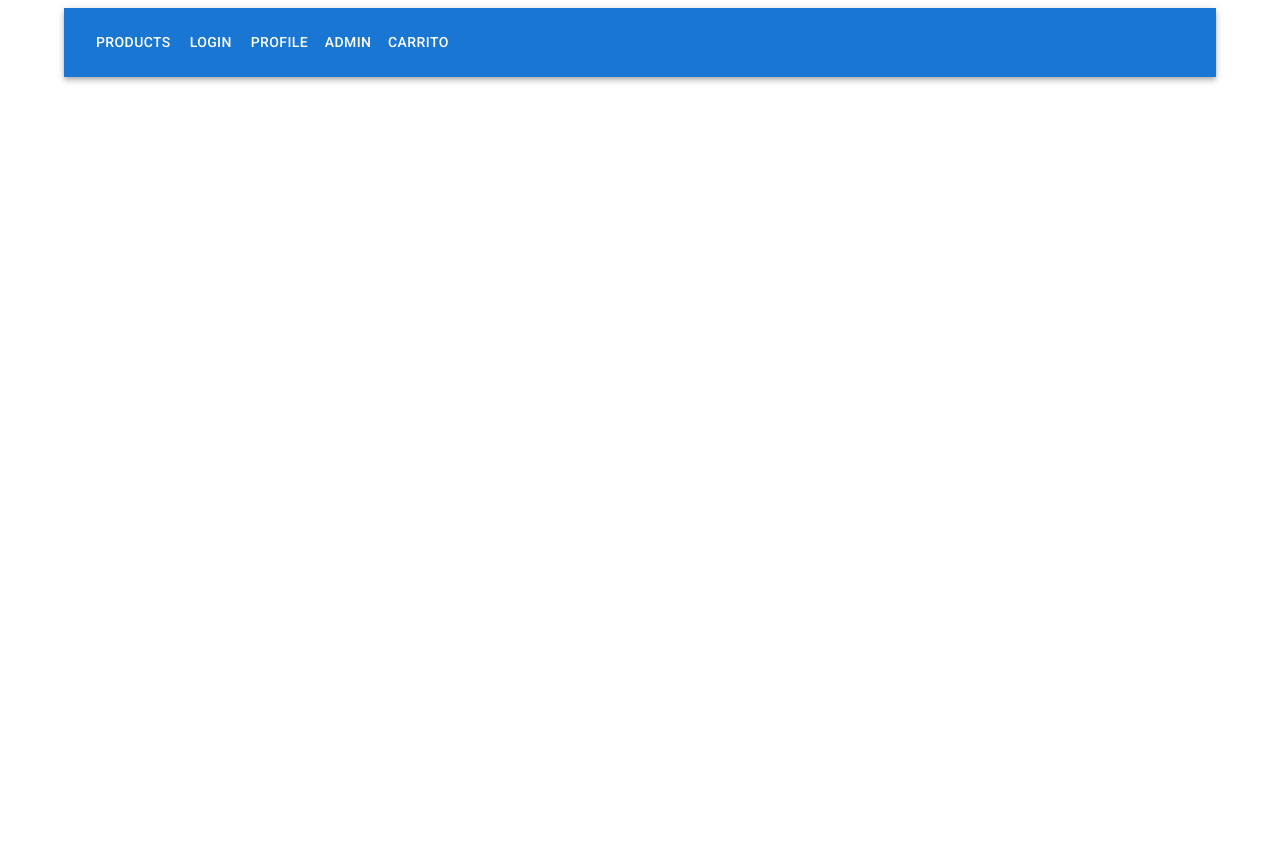
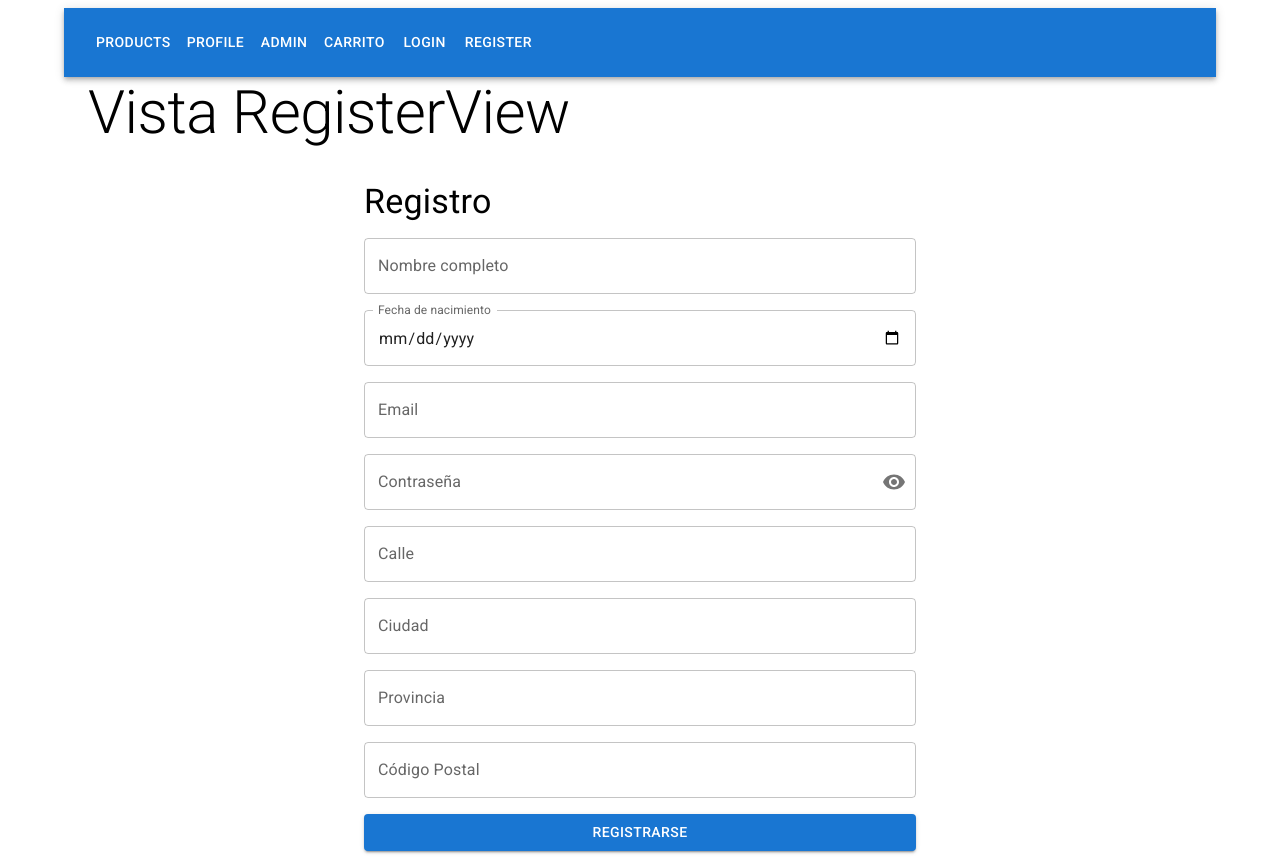
Before and after one commit to dimarquez00/e-commerce, a React app in the folder frontend/: page /register in a window 1280 px wide. Before the commit the page ends 800 px from the top, so only its background shows below. Built offline with nearby package versions, Linux system fonts and the light colour scheme; the HTML template or start-up script is replaced by a standard one.

Commit message:
componente para registro creado

```diff
--- a/frontend/src/App.jsx
+++ b/frontend/src/App.jsx
@@ -12,6 +12,7 @@ import AdminView from './views/AdminView.jsx'
 import CartView from './views/CartView.jsx'
 import { ContextProvider } from './context/ContextProvider.jsx'
 import ConfirmedOrderView from './views/ConfirmedOrderView.jsx'
+import RegisterView from './views/RegisterView.jsx'
 
 function App() {
     const navigate = useNavigate()
@@ -32,6 +33,7 @@ function App() {
                     <Route path='/admin' element={<AdminView/>}/>
                     <Route path='/cart' element={<CartView/>}/>
                     <Route path='/confirmedorder' element={<ConfirmedOrderView/>}/>
+                    <Route path='/register' element={<RegisterView/>}/>
                 </Routes>
             </Container>
         </ContextProvider>
--- a/frontend/src/components/Cart/CartList.jsx
+++ b/frontend/src/components/Cart/CartList.jsx
@@ -5,7 +5,7 @@ import IconButton from "@mui/material/IconButton";
 import CartCard from "./CartCard"
 import { useContext, useEffect, useState } from "react"
 import { CartContext, CurrentUserContext, TokenContext } from "../../context/ContextProvider"
-import ConfirmedOrder from "../ConfirmedOrder";
+import ConfirmedOrder from "../cart/ConfirmedOrder";
 import { Navigate, useNavigate } from "react-router-dom";
 
 const CartList = () => {
--- a/frontend/src/components/ConfirmedOrder.jsx
+++ b/frontend/src/components/Cart/ConfirmedOrder.jsx
@@ -1,7 +1,6 @@
 import { Box, Button, Card, CardContent, Divider, Typography } from "@mui/material"
 import CheckCircleIcon from "@mui/icons-material/CheckCircle";
 import { useContext, useEffect, useState } from "react";
-import { TokenContext } from "../context/ContextProvider";
 import { useLocation, useNavigate } from "react-router-dom";
 
 const ConfirmedOrder = () => {
@@ -13,8 +12,6 @@ const ConfirmedOrder = () => {
     if (!order) {
         return <Typography variant="h4">No se encontró la orden.</Typography>
     }
-
-
 
     return (
         <Box
--- a/frontend/src/components/ResponsiveAppBar.jsx
+++ b/frontend/src/components/ResponsiveAppBar.jsx
@@ -16,10 +16,11 @@ import { useNavigate } from 'react-router-dom';
 
 const pages = [
     { label: 'Products', path: '/products' },
-    { label: 'LogIn', path: '/login' },
     { label: 'Profile', path: '/profile' },
     { label: 'Admin', path: '/admin' },
     { label: 'Carrito', path: '/cart' },
+    { label: 'LogIn', path: '/login' },
+    { label: 'Register', path: '/register' },
 ];
 const settings = ['Profile', 'Account', 'Dashboard', 'Logout'];
 
--- a/frontend/src/components/authentication/LogIn.jsx
+++ b/frontend/src/components/authentication/LogIn.jsx
@@ -1,13 +1,12 @@
-import { Box, Button, Container, TextField, Typography } from "@mui/material"
-import {useContext, useEffect, useState } from "react"
+import { Box, Button, Container, TextField } from "@mui/material"
+import {useContext, useState } from "react"
 import { CurrentUserContext, TokenContext } from "../../context/ContextProvider"
 
 
 const LogIn = () => {
-    const [token, setToken] = useState("")
     const [email, setEmail] = useState("")
     const [password, setPassword] = useState("")
-    const {tokenContext, setTokenContext} = useContext(TokenContext)
+    const {setTokenContext} = useContext(TokenContext)
     const {setCurrentUser} = useContext(CurrentUserContext)
 
     const handleChangeEmail = (e) => setEmail(e.target.value)
@@ -26,17 +25,24 @@ const LogIn = () => {
                 body: JSON.stringify({ email, password })
             });
 
+            if (!loginRes.ok) {
+                throw new Error("Credenciales inválidas")
+            }
+
             const loginData = await loginRes.json();
-            const token = loginData.access_token;
+            const accessToken = loginData.access_token;
 
-            setToken(token);
-            setTokenContext(token);
+            setTokenContext(accessToken);
 
             const userRes = await fetch("/api/users/me", {
                 headers: {
-                    Authorization: `Bearer ${token}`,
+                    Authorization: `Bearer ${accessToken}`,
                 },
             });
+
+            if (!userRes.ok) {
+                throw new Error("No se pudo obtener el usuario")
+            }
 
             const userData = await userRes.json();
             console.log(userData);
@@ -56,9 +62,10 @@ const LogIn = () => {
                 gap: 3,
                 width: 400,
                 m: 4,
-                }}>
-                <TextField name="email" onChange={handleChangeEmail} variant="outlined" label="email"></TextField>
-                <TextField name="password" onChange={handleChangePassword} variant="outlined" label="password"></TextField>
+                }}
+            >
+                <TextField name="email" onChange={handleChangeEmail} variant="outlined" label="email" />
+                <TextField name="password" onChange={handleChangePassword} variant="outlined" label="password" />
                 <Button onClick={handleClick} variant="contained" sx={{mt: 2}}>enviar</Button>
             </Box>
         </Container>
--- a/frontend/src/components/authentication/Register.jsx
+++ b/frontend/src/components/authentication/Register.jsx
@@ -1,9 +1,203 @@
+import { Box, Button, Container, TextField, Typography, IconButton, InputAdornment } from "@mui/material"
+import Visibility from "@mui/icons-material/Visibility"
+import VisibilityOff from "@mui/icons-material/VisibilityOff"
+import { useContext, useState } from "react"
+import { CurrentUserContext, TokenContext } from "../../context/ContextProvider"
+
+
 const Register = () => {
+    const {setTokenContext} = useContext(TokenContext)
+    const {setCurrentUser} = useContext(CurrentUserContext)
+
+    const [showPassword, setShowPassword] = useState(false)
+    const [formData, setFormData] = useState({
+        name: "",
+        dateOB: "",
+        email: "",
+        password: "",
+        address: {
+            street: "",
+            city: "",
+            province: "",
+            postalCode: ""
+        }
+    })
+
+    const handleChange = (e) => {
+        const { name, value } = e.target
+
+        setFormData((prev) => ({
+            ...prev,
+            [name]: value
+        }))
+    }
+
+    const handleAddressChange = (e) => {
+        const { name, value } = e.target
+
+        setFormData((prev) => ({
+            ...prev,
+            address: {
+                ...prev.address,
+                [name]: value
+            }
+        }))
+    }
+
+    const handleRegister = async () => {
+        if (
+            formData.name.trim() === "" ||
+            formData.dateOB.trim() === "" ||
+            formData.email.trim() === "" ||
+            formData.password.trim() === "" ||
+            formData.address.street.trim() === "" ||
+            formData.address.city.trim() === "" ||
+            formData.address.province.trim() === "" ||
+            formData.address.postalCode.trim() === ""
+        ) {
+            alert("Todos los campos son obligatorios")
+            return
+        }
+
+        try {
+            const registerRes = await fetch("/api/auth/register", {
+                method: "POST",
+                headers: {
+                    "Content-Type": "application/json"
+                },
+                body: JSON.stringify(formData)
+            })
+
+            if (!registerRes.ok) {
+                throw new Error("Error al registrar usuario")
+            }
+
+            const registerData = await registerRes.json()
+            const accessToken = registerData.access_token
+
+            setTokenContext(accessToken)
+
+            const userRes = await fetch("/api/users/me", {
+                headers: {
+                    Authorization: `Bearer ${accessToken}`,
+                },
+            });
+
+            if (!userRes.ok) {
+                throw new Error("No se pudo obtener el usuario")
+            }
+
+            const userData = await userRes.json();
+            console.log(userData);
+            setCurrentUser(userData);
+
+        } catch (error) {
+            console.error(error)
+            alert("Ocurrió un error")
+        }
+    }
 
     return (
-        <>
+        <Container maxWidth="sm">
+            <Box
+                sx={{
+                    display: "flex",
+                    flexDirection: "column",
+                    gap: 2,
+                    mt: 4
+                }}
+            >
+                <Typography variant="h4">
+                    Registro
+                </Typography>
 
-        </>
+                <TextField
+                    label="Nombre completo"
+                    name="name"
+                    value={formData.name}
+                    onChange={handleChange}
+                />
+
+                <TextField
+                    label="Fecha de nacimiento"
+                    name="dateOB"
+                    type="date"
+                    value={formData.dateOB}
+                    onChange={handleChange}
+                    fullWidth
+                    slotProps={{
+                        inputLabel: {
+                            shrink: true
+                    },
+                    }}
+                />
+
+                <TextField
+                    label="Email"
+                    name="email"
+                    value={formData.email}
+                    onChange={handleChange}
+                />
+
+                <TextField
+                    label="Contraseña"
+                    name="password"
+                    type={showPassword ? "text" : "password"}
+                    value={formData.password}
+                    onChange={handleChange}
+                    slotProps={{
+                        input: {
+                            endAdornment: (
+                                <InputAdornment position="end">
+                                    <IconButton
+                                        onClick={() => setShowPassword(prev => !prev)}
+                                        onMouseDown={(e) => e.preventDefault()}
+                                        edge="end"
+                                    >
+                                        {showPassword ? <VisibilityOff /> : <Visibility />}
+                                    </IconButton>
+                                </InputAdornment>
+                            ),
+                        },
+                    }}
+                />
+
+                <TextField
+                    label="Calle"
+                    name="street"
+                    value={formData.address.street}
+                    onChange={handleAddressChange}
+                />
+
+                <TextField
+                    label="Ciudad"
+                    name="city"
+                    value={formData.address.city}
+                    onChange={handleAddressChange}
+                />
+
+                <TextField
+                    label="Provincia"
+                    name="province"
+                    value={formData.address.province}
+                    onChange={handleAddressChange}
+                />
+
+                <TextField
+                    label="Código Postal"
+                    name="postalCode"
+                    value={formData.address.postalCode}
+                    onChange={handleAddressChange}
+                />
+
+                <Button
+                    variant="contained"
+                    onClick={handleRegister}
+                >
+                    Registrarse
+                </Button>
+            </Box>
+        </Container>
     )
 }
 
--- a/frontend/src/views/ConfirmedOrderView.jsx
+++ b/frontend/src/views/ConfirmedOrderView.jsx
@@ -1,5 +1,5 @@
 import { Container, Typography } from "@mui/material"
-import ConfirmedOrder from "../components/ConfirmedOrder"
+import ConfirmedOrder from "../components/Cart/ConfirmedOrder"
 
 const ConfirmedOrderView = () => {
 
--- /dev/null
+++ b/frontend/src/views/RegisterView.jsx
@@ -0,0 +1,14 @@
+import { Container, Typography } from "@mui/material"
+import Register from "../components/authentication/Register"
+
+const RegisterView = () => {
+
+    return (
+        <Container>
+            <Typography variant="h2">Vista RegisterView</Typography>
+            <Register/>
+        </Container>
+    )
+}
+
+export default RegisterView
```
